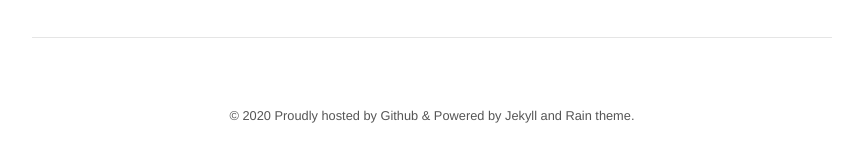
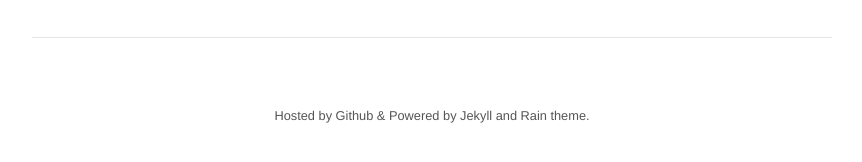
Before and after one commit to Onemoreblog/zero, a Jekyll site: the page built from index.html, in a window 1280 px wide. Shown: the part 331-493 px from the top of the page, without its empty margins (208-1070 px from the left). Built offline with Jekyll 4.4.1, drawn with Linux system fonts in a browser that asks for light colours; nearby versions of some CDN libraries; the list of posts is cut into pages by our own code.

Commit message:
Update default.html

```diff
--- a/_layouts/default.html
+++ b/_layouts/default.html
@@ -32,7 +32,7 @@
 
     <footer>
       <span>
-        &copy; <time datetime="{{ site.time }}">{{ site.time | date: '%Y' }}</time> Proudly hosted by Github & Powered by Jekyll and Rain theme.
+          Hosted by Github & Powered by Jekyll and Rain theme.
       </span>
     </footer>
   </body>
```
